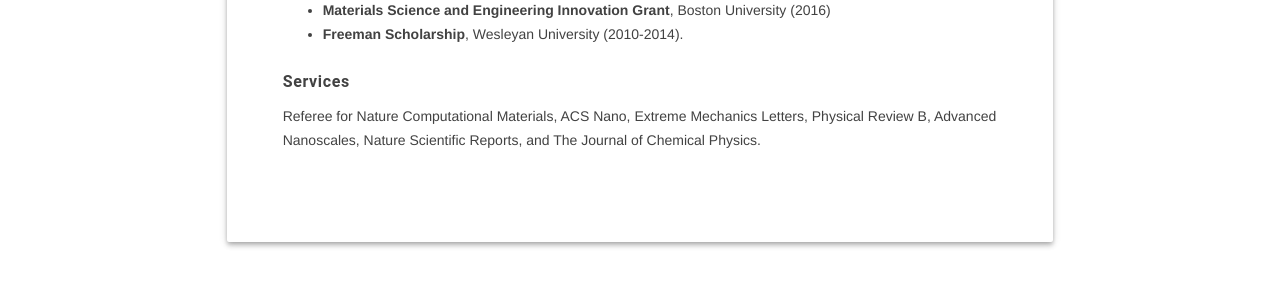
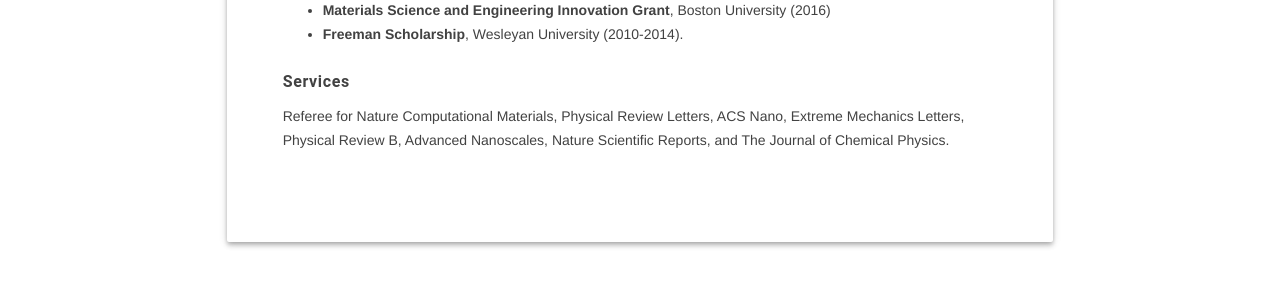
Before and after one commit to phanakata/phanakata.github.io, a Jekyll site: the page built from pages/CV.md, in a window 1280 px wide. Shown: the part 1479-1779 px from the top of the page. Built offline with Jekyll 4.4.1, drawn with Linux system fonts in a browser that asks for light colours.

Commit message:
Update CV.md

```diff
--- a/pages/CV.md
+++ b/pages/CV.md
@@ -50,4 +50,4 @@ University" , Boston University (2018-2019).
 * __Freeman Scholarship__, Wesleyan University (2010-2014).
 
 ###### __Services__
-Referee for Nature Computational Materials, ACS Nano, Extreme Mechanics Letters, Physical Review B, Advanced Nanoscales, Nature Scientific Reports, and The Journal of Chemical Physics.
+Referee for Nature Computational Materials, Physical Review Letters, ACS Nano, Extreme Mechanics Letters, Physical Review B, Advanced Nanoscales, Nature Scientific Reports, and The Journal of Chemical Physics.
```
